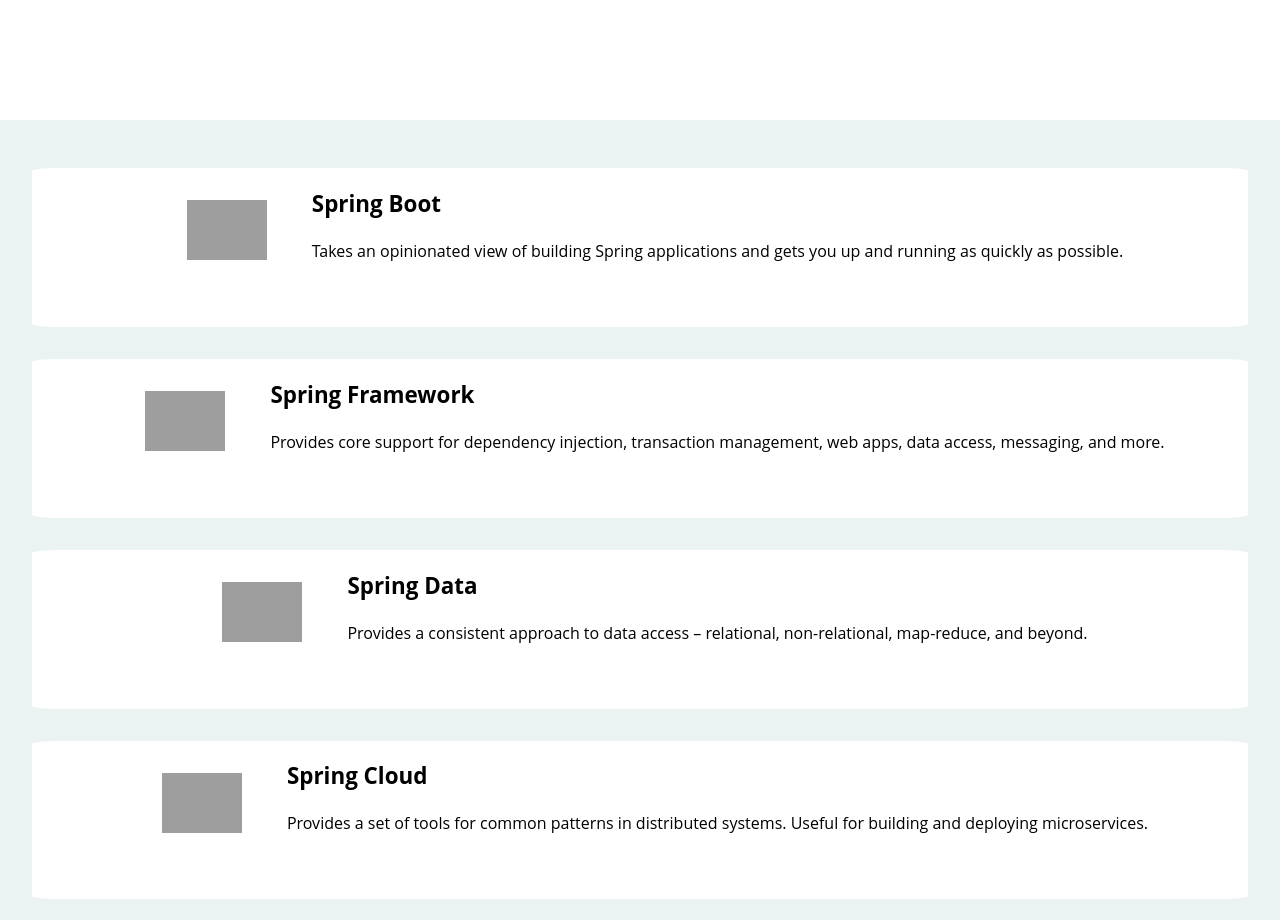
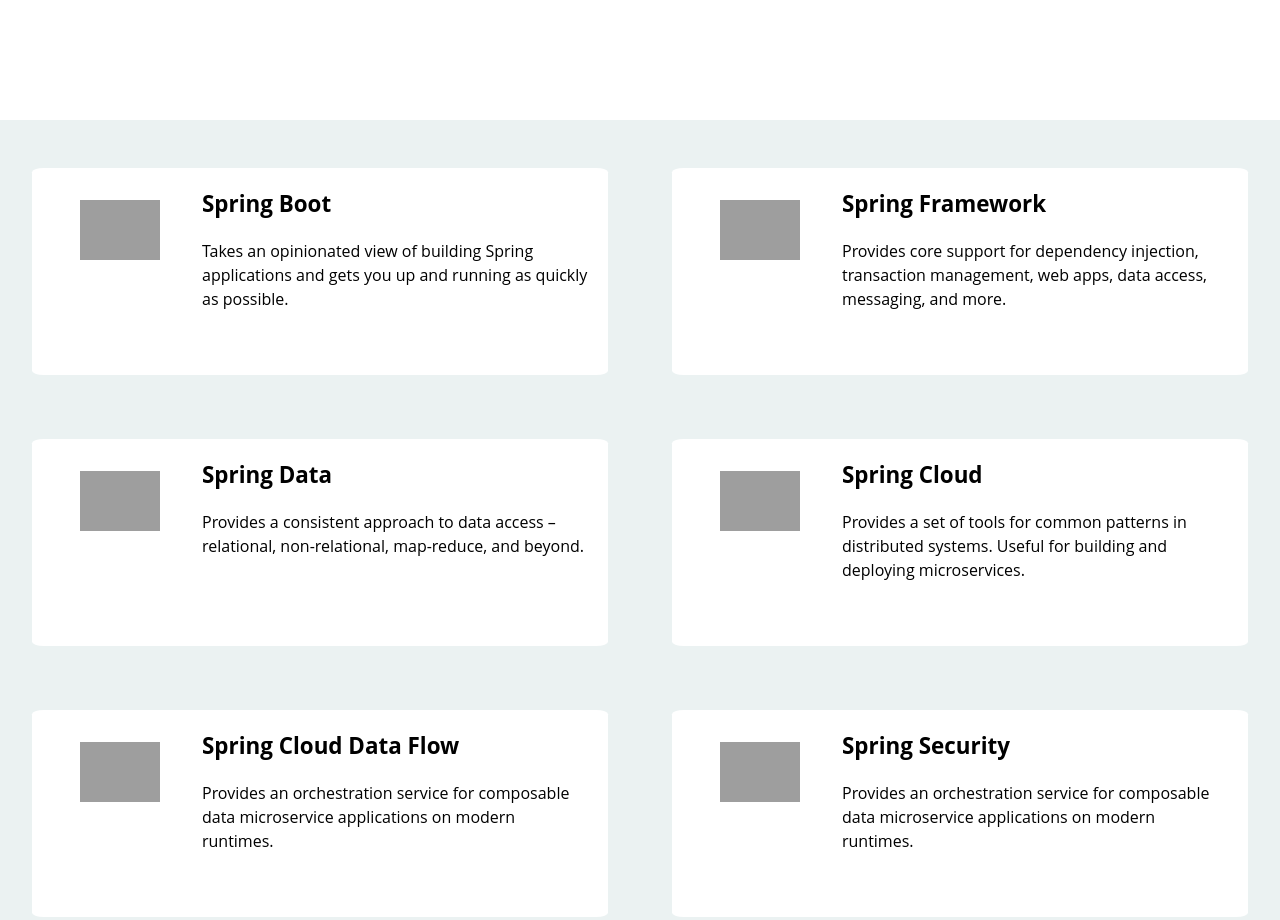
Before and after one commit to Bitmun/Internship, a plain HTML site: page index.html in a window 1280 px wide. Shown: the part 360-1280 px from the top of the page. Drawn offline with Linux system fonts and the light colour scheme; grey boxes are pictures that could not be loaded.

Commit message:
add: correct display blocks for tablets

```diff
--- a/styles.css
+++ b/styles.css
@@ -83,6 +83,8 @@
   background-color: #ebf2f2;
   padding-top: 1rem;
   padding-bottom: 1rem;
+  display: flex;
+  flex-direction: column;
 }
 
 .block-container {
@@ -115,3 +117,16 @@
 .image-container img {
   height: 60px;
 }
+
+@media screen and (min-width: 800px) {
+  .blocks-section {
+    display: grid;
+    grid-template-columns: 1fr 1fr;
+  }
+}
+
+@media screen and (min-width: 900px) {
+  .burger-icon {
+    display: none;
+  }
+}
```
Also changed, not shown: index.html (+11 -0 lines).
